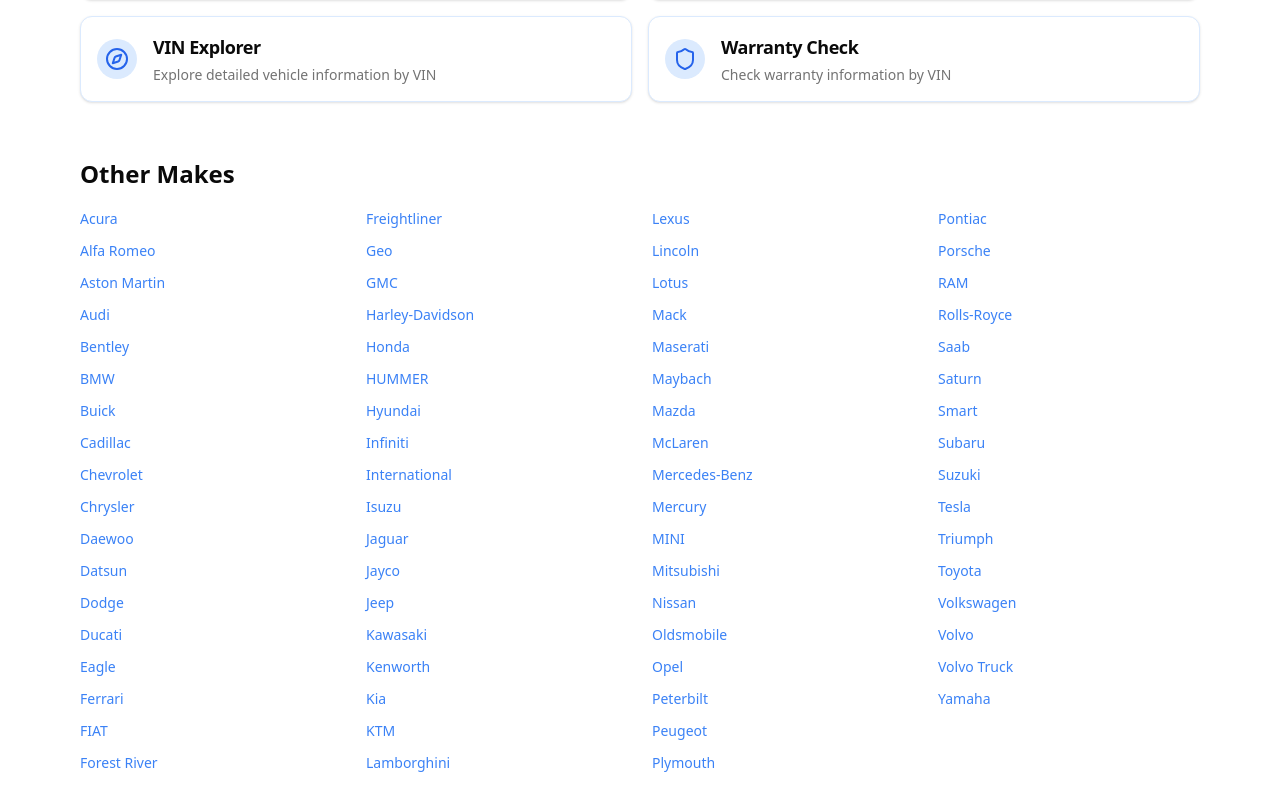
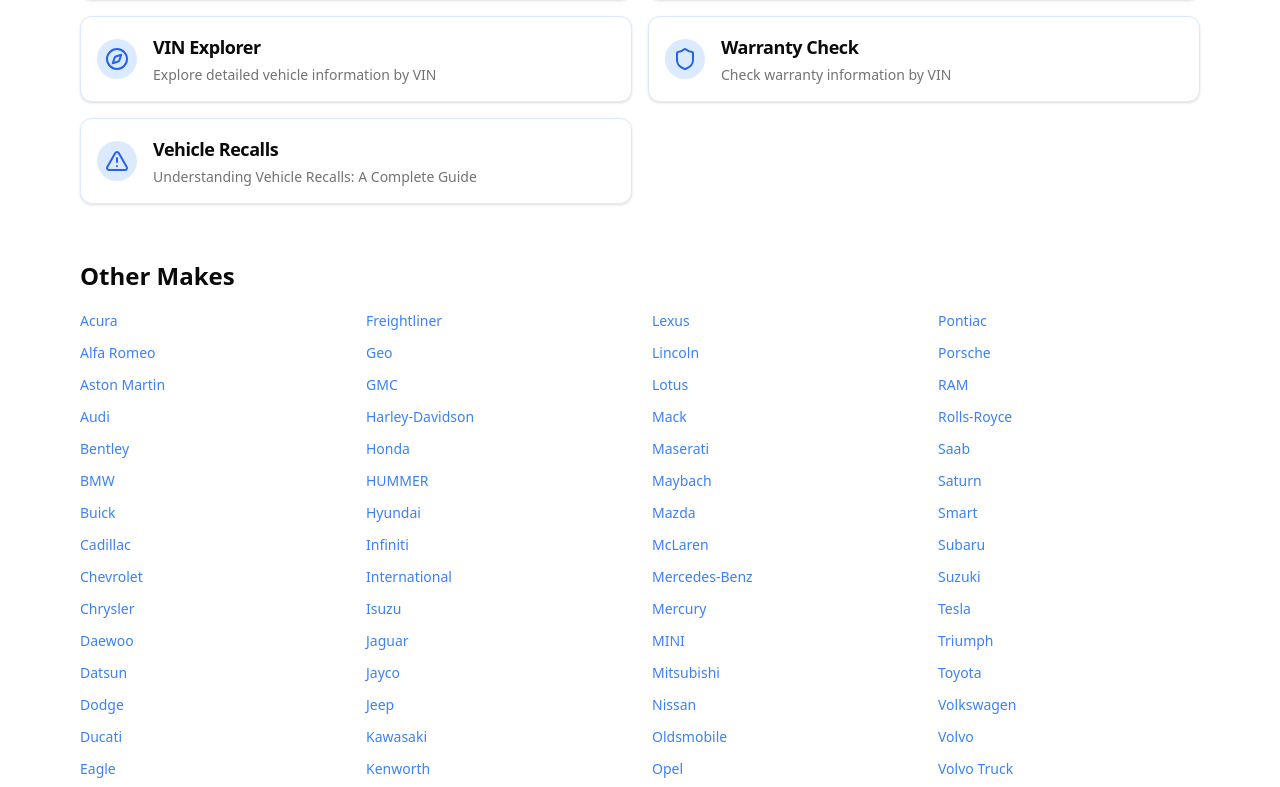
Before and after one commit to ememdeee/chassisvin, a Next.js app: page / in a window 1280 px wide. Shown: the part 5405-6192 px from the top of the page. Built offline with nearby package versions, Linux system fonts and the light colour scheme.

Commit message:
Vehicle Recalls :

```diff
--- a/src/app/components/Footer.tsx
+++ b/src/app/components/Footer.tsx
@@ -26,6 +26,7 @@
                 <Link href="/classic-lookup" className="text-gray-600 hover:text-gray-900">Classic Car Lookup</Link>
                 <Link href="/window-sticker" className="text-gray-600 hover:text-gray-900">Window Sticker</Link>
                 <Link href="/build-sheet-by-vin" className="text-gray-600 hover:text-gray-900">Build Sheet</Link>
+                <Link href="/vehicle-recalls" className="text-gray-600 hover:text-gray-900">Vehicle Recalls by VIN</Link>
                 <Link href="/vin-explorer" className="text-gray-600 hover:text-gray-900">VIN Explorer</Link>
               </nav>
             </div>
--- a/src/app/components/ServiceList.tsx
+++ b/src/app/components/ServiceList.tsx
@@ -1,5 +1,5 @@
 import { Card, CardHeader, CardTitle, CardDescription } from "@/components/ui/card"
-import { Printer, Car, Search, FileSearch, Clock, FileText, Store, Shield, Palette, Compass } from 'lucide-react'
+import { Printer, Car, Search, FileSearch, Clock, FileText, Store, Shield, Palette, Compass, AlertTriangle } from 'lucide-react'
 import Link from "next/link"
 
 export default function ServiceList() {
@@ -64,6 +64,12 @@
       icon: Shield,
       path: "/warranty-by-vin",
     },
+    {
+      title: "Vehicle Recalls",
+      description: "Understanding Vehicle Recalls: A Complete Guide",
+      icon: AlertTriangle,
+      path: "/vehicle-recalls",
+    },
   ]
 
   return (
```
